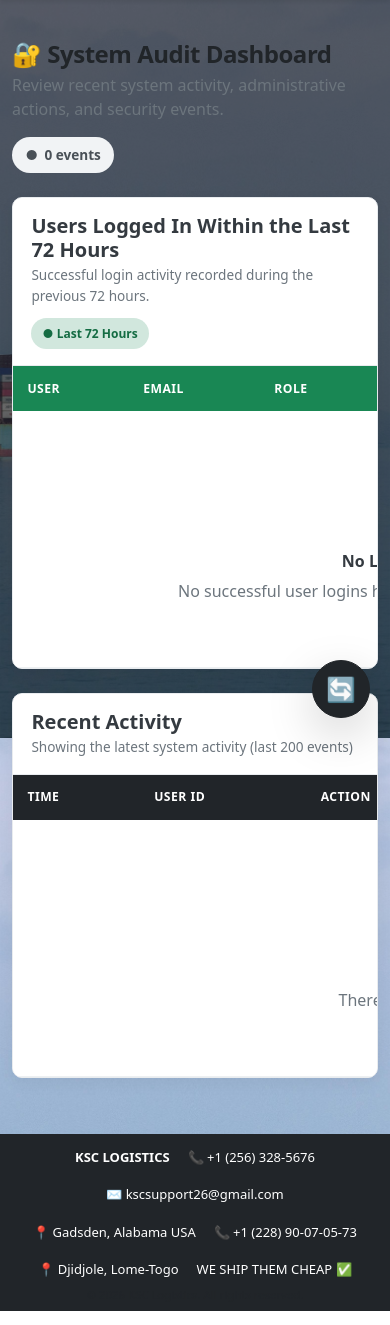
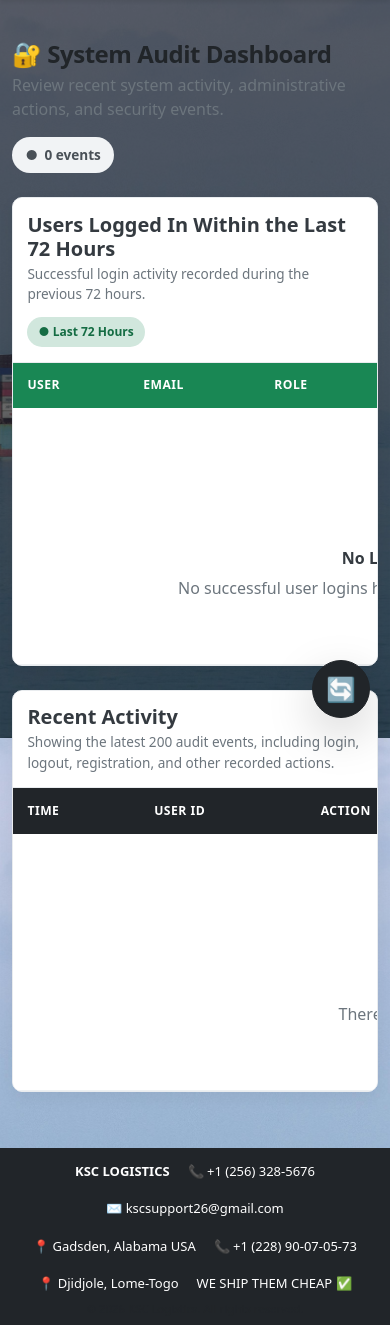
Before and after one commit to KSC2026411/ksc-flask, a Flask app: page /admin/audit in a window 390 px wide. Shown: the part 106-1431 px from the top of the page. Run offline with Flask 3, Linux system fonts and the light colour scheme; a user stored in the database is signed in; tables that the repository leaves empty hold one stand-in row (values such as "Sample post"); some libraries are stand-ins or nearby versions.

Commit message:
Improve admin audit dashboard

```diff
--- a/app/routes.py
+++ b/app/routes.py
@@ -2277,6 +2277,7 @@ def admin_packages_bulk_action():
     return redirect(request.referrer or url_for("main.admin_packages"))
 
 
+
 @main.route("/admin/audit")
 @login_required
 @admin_required
@@ -2284,12 +2285,15 @@ def audit_dashboard():
     now = datetime.utcnow()
     cutoff = now - timedelta(hours=72)
 
+    # Get the latest 200 audit events of all types.
+    # This includes LOGIN, LOGOUT, failed login, and registration events.
     logs = AuditLog.query.order_by(
         AuditLog.created_at.desc()
     ).limit(200).all()
 
+    # Get successful logins from the past 72 hours.
     recent_logins = AuditLog.query.filter(
-        AuditLog.action == "LOGIN",
+        AuditLog.action.ilike("LOGIN"),
         AuditLog.status.ilike("success"),
         AuditLog.created_at >= cutoff,
         AuditLog.created_at <= now
@@ -2297,11 +2301,12 @@ def audit_dashboard():
         AuditLog.created_at.desc()
     ).all()
 
+    # Build a list of users who logged in during this period.
     recent_login_users = {}
 
     for log in recent_logins:
         if log.user_id and log.user_id not in recent_login_users:
-            user = User.query.get(log.user_id)
+            user = db.session.get(User, log.user_id)
 
             if user:
                 recent_login_users[log.user_id] = user
@@ -2314,6 +2319,7 @@ def audit_dashboard():
         login_cutoff=cutoff,
         login_window_end=now
     )
+
 
 #
 # -------------UTILITIES---------------
--- a/app/templates/admin/audit_dashboard.html
+++ b/app/templates/admin/audit_dashboard.html
@@ -59,10 +66,6 @@
         margin: .2rem 0 0;
         color: #6c757d;
         font-size: .85rem;
-    }
-
-    .login-summary-card {
-        margin-bottom: 1.5rem;
     }
 
     .login-summary-header {
@@ -86,13 +89,22 @@
         white-space: nowrap;
     }
 
-    .login-table-wrapper {
+    .login-table-wrapper,
+    .audit-table-wrapper {
         overflow-x: auto;
     }
 
+    .login-table,
+    .audit-table {
+        margin-bottom: 0;
+    }
+
     .login-table {
-        margin-bottom: 0;
         min-width: 900px;
+    }
+
+    .audit-table {
+        min-width: 1000px;
     }
 
     .login-table thead th {
@@ -107,13 +119,27 @@
         white-space: nowrap;
     }
 
-    .login-table tbody td {
+    .audit-table thead th {
+        background: #212529;
+        color: #fff;
+        border: 0;
+        padding: .85rem .9rem;
+        font-size: .76rem;
+        font-weight: 700;
+        text-transform: uppercase;
+        letter-spacing: .04em;
+        white-space: nowrap;
+    }
+
+    .login-table tbody td,
+    .audit-table tbody td {
         padding: .85rem .9rem;
         border-color: #edf0f2;
         vertical-align: middle;
     }
 
-    .login-table tbody tr:hover {
+    .login-table tbody tr:hover,
+    .audit-table tbody tr:hover {
         background-color: #f8f9fa;
     }
 
@@ -344,6 +348,10 @@
         .audit-card {
             border-radius: 10px;
         }
+
+        .audit-card-header {
+            padding: .9rem;
+        }
     }
 </style>
 
@@ -367,11 +375,10 @@
 
     </div>
 
-    <!-- LOGIN ACTIVITY - LAST 72 HOURS -->
-    <div class="audit-card login-summary-card">
+    <!-- SUCCESSFUL LOGINS IN THE LAST 72 HOURS -->
+    <div class="audit-card">
 
         <div class="audit-card-header">
-
             <div class="login-summary-header">
 
                 <div>
@@ -408,107 +413,61 @@
                 </thead>
 
                 <tbody>
-
                     {% if recent_logins %}
 
                         {% for log in recent_logins %}
-
                             {% set user = recent_login_users.get(log.user_id) %}
 
                             <tr>
-
                                 <td>
-
                                     {% if user %}
-
                                         <div class="login-user">
                                             {{ user.full_name }}
                                         </div>
-
                                     {% else %}
-
                                         <div class="login-user">
-                                            User #{{ log.user_id }}
+                                            User #{{ log.user_id or "Unknown" }}
                                         </div>
-
                                     {% endif %}
-
                                 </td>
 
                                 <td>
-
-                                    {% if user %}
-
-                                        <span class="login-email">
-                                            {{ user.email }}
-                                        </span>
-
-                                    {% else %}
-
-                                        <span class="login-email">
-                                            N/A
-                                        </span>
-
-                                    {% endif %}
-
+                                    <span class="login-email">
+                                        {{ user.email if user else "N/A" }}
+                                    </span>
                                 </td>
 
                                 <td>
-
-                                    {% if user %}
-
-                                        <span class="login-role">
-                                            {{ user.role }}
-                                        </span>
-
-                                    {% else %}
-
-                                        <span class="login-role">
-                                            Unknown
-                                        </span>
-
-                                    {% endif %}
-
+                                    <span class="login-role">
+                                        {{ user.role if user else "Unknown" }}
+                                    </span>
                                 </td>
 
                                 <td>
-
                                     <span class="login-time">
-                                        {{ log.created_at.strftime('%Y-%m-%d %H:%M') }}
+                                        {{ log.created_at.strftime('%Y-%m-%d %H:%M:%S') if log.created_at else "N/A" }}
                                     </span>
-
                                 </td>
 
                                 <td>
-
                                     <span class="login-ip">
                                         {{ log.ip_address or "N/A" }}
                                     </span>
-
                                 </td>
 
                                 <td>
-
                                     <span class="login-status">
                                         <span class="login-status-dot"></span>
                                         Logged In
                                     </span>
-
                                 </td>
-
                             </tr>
-
                         {% endfor %}
 
                     {% else %}
-
                         <tr>
-
                             <td colspan="6" class="empty-state">
-
-                                <div class="empty-icon">
-                                    👤
-                                </div>
+                                <div class="empty-icon">👤</div>
 
                                 <div class="empty-title">
                                     No Logins in the Last 72 Hours
@@ -536,23 +490,19 @@
     <div class="audit-card">
 
         <div class="audit-card-header">
-
             <h5 class="audit-card-title">
                 Recent Activity
             </h5>
 
             <p class="audit-card-subtitle">
-                Showing the latest system activity (last 200 events)
+                Showing the latest 200 audit events, including login, logout, registration, and other recorded actions.
             </p>
-
         </div>
 
         <div class="audit-table-wrapper">
-
             <table class="table audit-table align-middle">
 
                 <thead>
-
                     <tr>
                         <th>Time</th>
                         <th>User ID</th>
@@ -561,99 +511,87 @@
                         <th>IP Address</th>
                         <th>Status</th>
                     </tr>
-
                 </thead>
 
                 <tbody>
-
                     {% for log in logs %}
 
+                        {% set action_name = (log.action or "UNKNOWN")|upper %}
+                        {% set status_name = (log.status or "unknown")|lower %}
+
+                        {% if status_name == "failed" or "FAILED" in action_name %}
+                            {% set action_class = "action-failed" %}
+                        {% elif action_name == "LOGIN" %}
+                            {% set action_class = "action-login" %}
+                        {% elif action_name == "LOGOUT" %}
+                            {% set action_class = "action-logout" %}
+                        {% elif "REGISTER" in action_name %}
+                            {% set action_class = "action-register" %}
+                        {% else %}
+                            {% set action_class = "action-default" %}
+                        {% endif %}
+
                         <tr>
-
                             <td>
-
                                 <span class="audit-time">
-                                    {{ log.created_at.strftime('%Y-%m-%d %H:%M') }}
+                                    {{ log.created_at.strftime('%Y-%m-%d %H:%M:%S') if log.created_at else "N/A" }}
                                 </span>
-
                             </td>
 
                             <td>
-
                                 {% if log.user_id %}
-
                                     <span class="audit-user">
                                         {{ log.user_id }}
                                     </span>
-
                                 {% else %}
-
                                     <span class="system-user">
-                                        ⚙ System
+                                        ⚙ System / Unknown User
                                     </span>
-
                                 {% endif %}
-
                             </td>
 
                             <td>
-
-                                <span class="action-badge">
-                                    {{ log.action }}
+                                <span class="action-badge {{ action_class }}">
+                                    {{ action_name }}
                                 </span>
-
                             </td>
 
                             <td class="details-cell">
-
                                 <span class="details-text"
                                       title="{{ log.details or 'N/A' }}">
-
                                     {{ log.details or "N/A" }}
-
                                 </span>
-
                             </td>
 
                             <td>
-
                                 <span class="ip-address">
                                     {{ log.ip_address or "N/A" }}
                                 </span>
-
                             </td>
 
                             <td>
-
-                                {% if log.status == "success" %}
-
+                                {% if status_name == "success" %}
                                     <span class="status-badge status-success">
                                         <span class="status-dot"></span>
                                         Success
                                     </span>
-
-                                {% else %}
-
+                                {% elif status_name == "failed" %}
                                     <span class="status-badge status-failed">
                                         <span class="status-dot"></span>
                                         Failed
                                     </span>
-
+                                {% else %}
+                                    <span class="status-badge status-unknown">
+                                        {{ log.status or "Unknown" }}
+                                    </span>
                                 {% endif %}
-
                             </td>
-
                         </tr>
 
                     {% else %}
-
                         <tr>
-
                             <td colspan="6" class="empty-state">
-
-                                <div class="empty-icon">
-                                    🔐
-                                </div>
+                                <div class="empty-icon">🔐</div>
 
                                 <div class="empty-title">
                                     No Audit Events Found
```
Also changed, not shown: other parts of app/templates/admin/audit_dashboard.html (+45 -72 lines).
